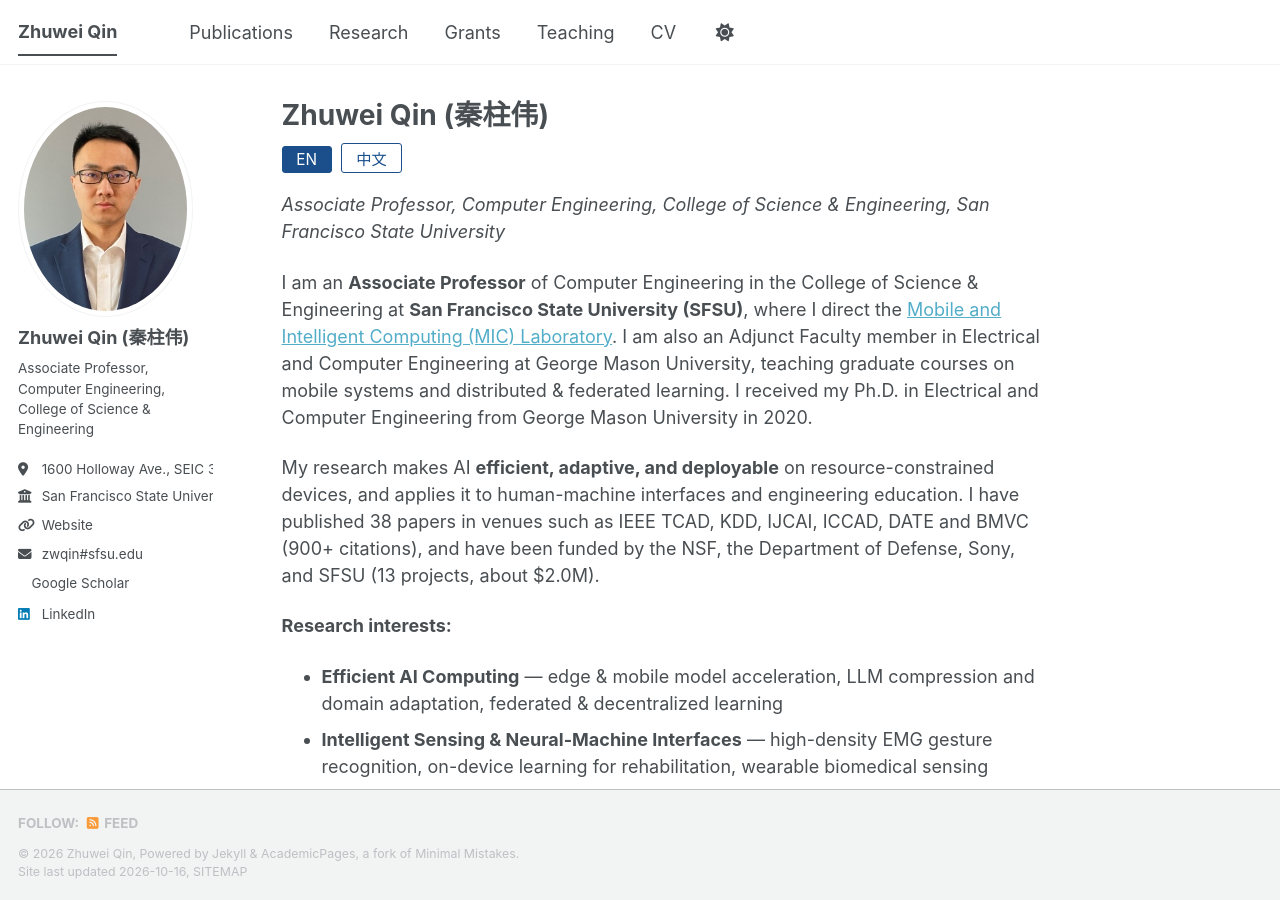
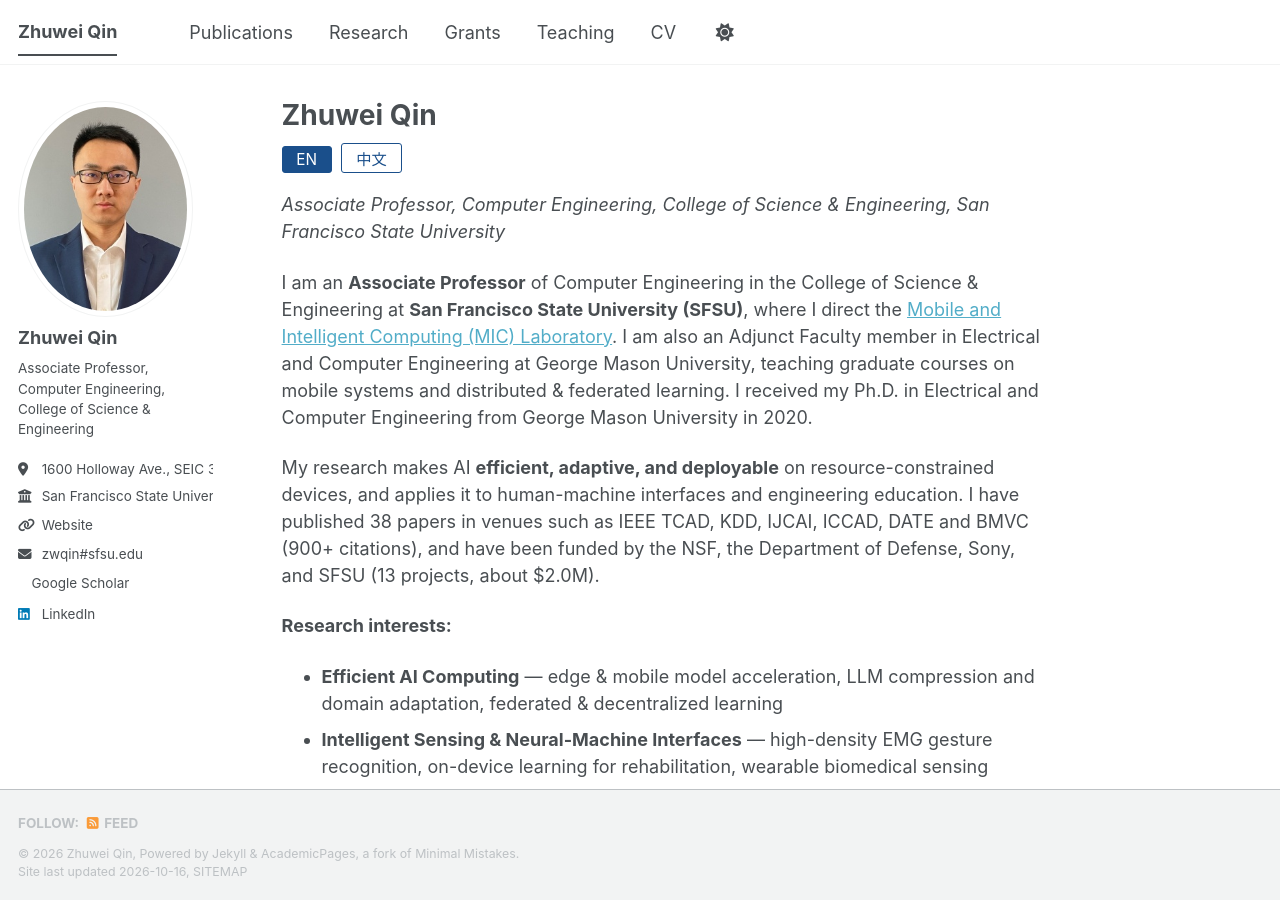
Before and after one commit to ZhuweiQin/ZhuweiQin.github.io, a Jekyll site: the page built from _pages/about.md, in a window 1280 px wide and 900 px high. Built offline with Jekyll 4.4.1, drawn with Linux system fonts in a browser that asks for light colours; a style sheet for code colours, icons or effects is not loaded.

Commit message:
Show English name in EN view and Chinese name in 中文 view
Co-Authored-By: Claude Opus 5.5 <noreply@anthropic.com>
Claude-Session: https://claude.ai/code/session_01Jmez7EJxn7JDp7Noeo1VuE

```diff
--- a/_config.yml
+++ b/_config.yml
@@ -24,7 +24,7 @@ repository               : "zhuweiqin/zhuweiqin.github.io"
 author:
   # Biographic information
   avatar           : "profile.jpg"
-  name             : "Zhuwei Qin (秦柱伟)"
+  name             : "Zhuwei Qin"
   pronouns         : # example: "she/her"
   bio              : "Associate Professor, Computer Engineering, College of Science & Engineering"
   location         : "1600 Holloway Ave., SEIC 342, San Francisco, CA 94132"
--- a/_pages/about.md
+++ b/_pages/about.md
@@ -1,6 +1,6 @@
 ---
 permalink: /
-title: "Zhuwei Qin (秦柱伟)"
+title: "Zhuwei Qin"
 author_profile: true
 redirect_from:
   - /about/
```
Also changed, not shown: other parts of _pages/about.md (+5 -0 lines).
